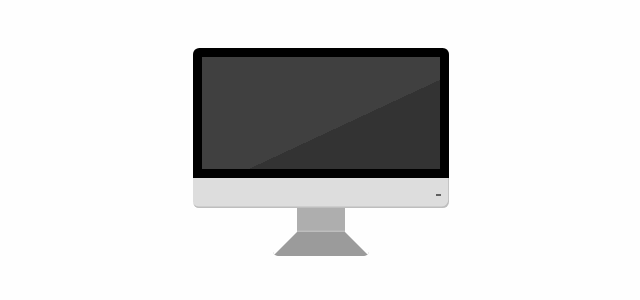
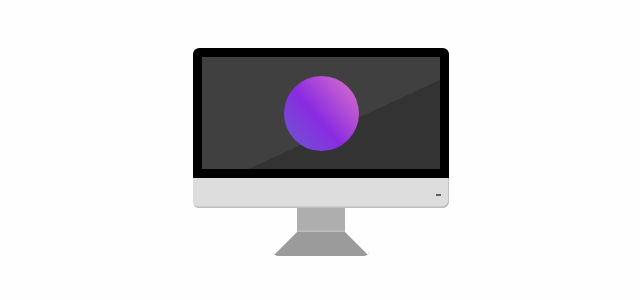
Before and after one commit to thirdwheelstudios/scrap, a Vue app: page / in a window 1280 px wide. Shown: the top 300 px of the page, without its empty margins (319-959 px from the left). Built offline with nearby package versions, Linux system fonts and the light colour scheme.

Commit message:
Added initial record button

```diff
--- a/src/views/Home.vue
+++ b/src/views/Home.vue
@@ -7,6 +7,23 @@ const { isSupported } = screenRecording()
 </script>
 
 <template>
-  <MonitorContainer v-if="isSupported" :power-on="false"></MonitorContainer>
+  <MonitorContainer v-if="isSupported" :power-on="false">
+    <div class="monitor-screen"><button></button></div>
+  </MonitorContainer>
   <BrowserNotSupported v-else></BrowserNotSupported>
 </template>
+
+<style scoped lang="scss">
+.monitor-screen {
+  display: flex;
+  width: 100%;
+  height: 100%;
+
+  button {
+    width: 75px;
+    height: 75px;
+    border-radius: 50%;
+    margin: auto;
+  }
+}
+</style>
```
